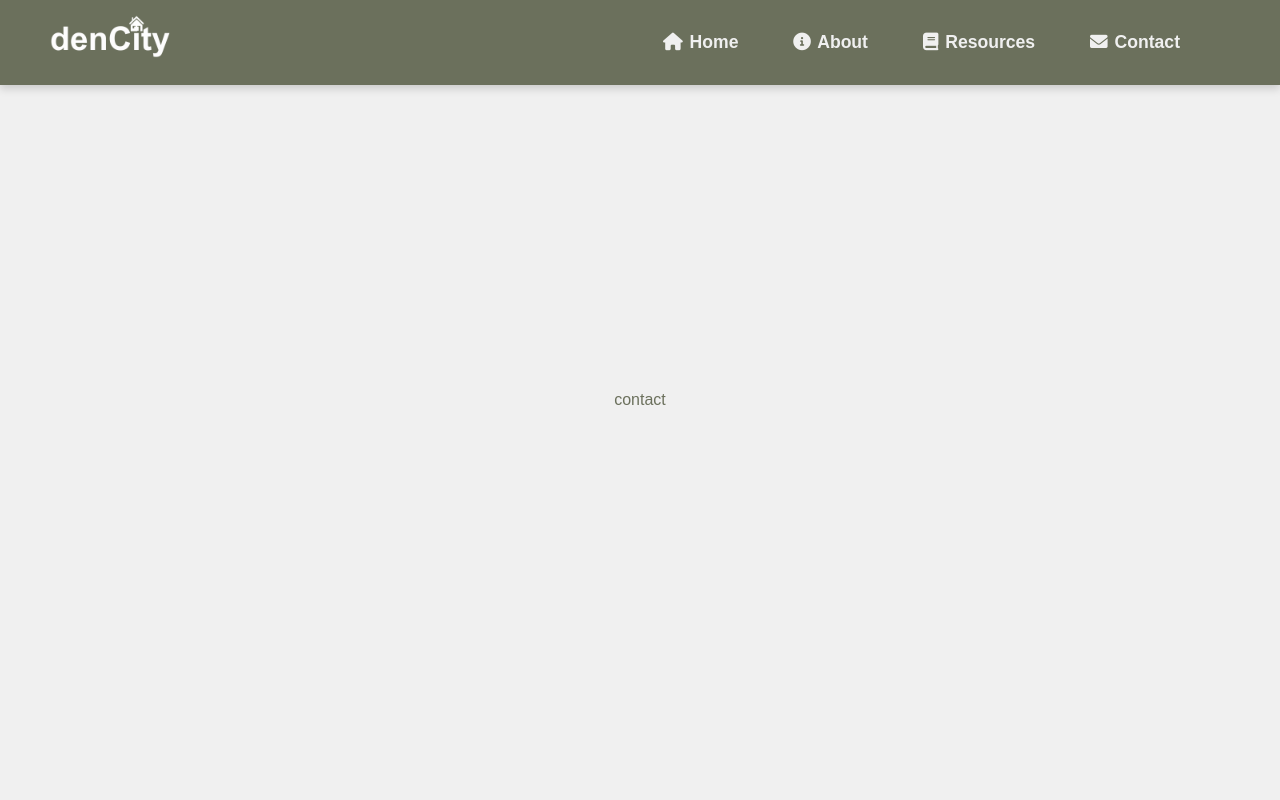
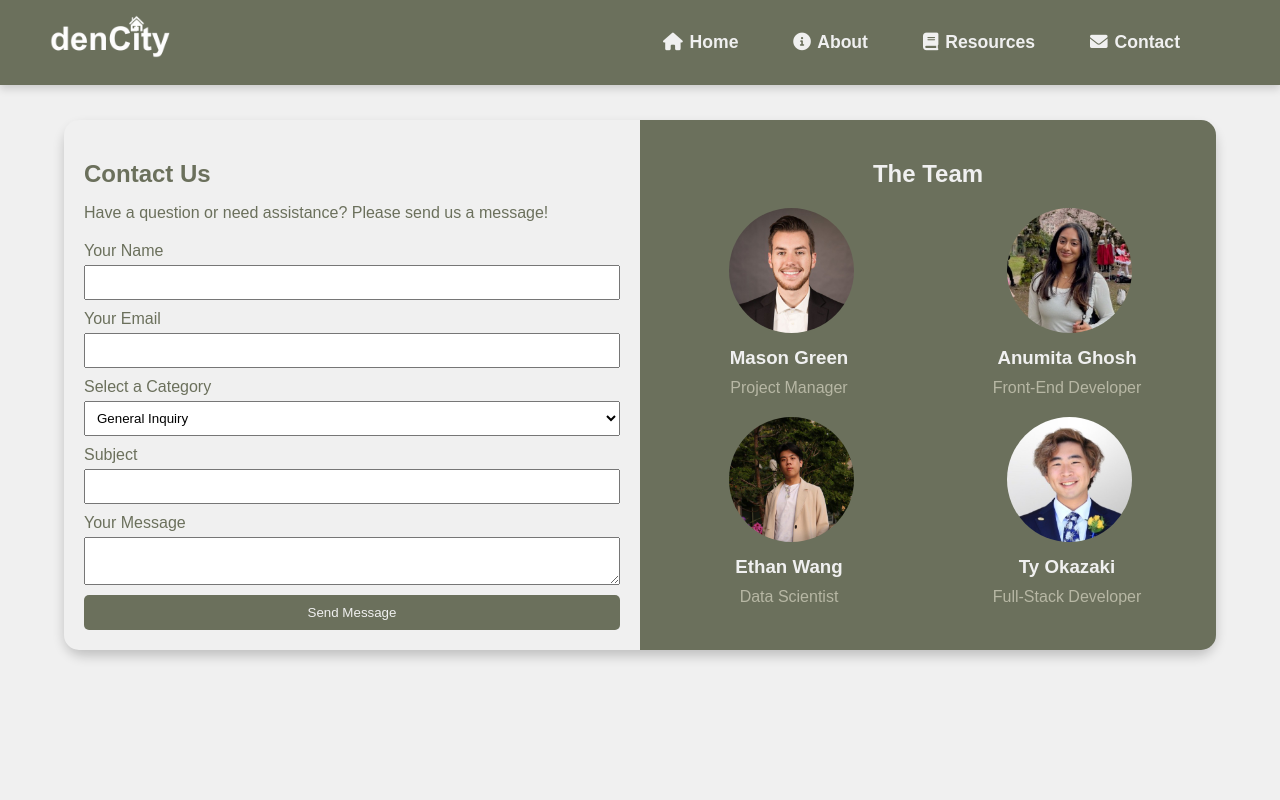
Before and after one commit to MasonGreen365/dencity, a Flask app: page /contact in a window 1280 px wide. Run offline with Flask 3, Linux system fonts and the light colour scheme; some libraries are stand-ins or nearby versions.

Commit message:
update contact section

```diff
--- a/dencity-flask/static/css/style.css
+++ b/dencity-flask/static/css/style.css
@@ -1,3 +1,4 @@
+/* ROOT */
 :root {
 	--white:#f0f0f0;
 	--clay:#cb997e;
@@ -18,6 +19,7 @@ body {
 	height:100vh;
 	align-items:center;
 }
+/* HEADER */
 .header {
 	position:fixed;
 	top:0;
@@ -56,7 +58,8 @@ body {
 .navigation i {
 	margin-right: 2px;
 }
-.container {
+/* HOME */
+.home-container {
 	width:80%;
 	display:flex;
 	flex-direction:row;
@@ -77,3 +80,104 @@ body {
 	width:80%;
 	border-left:2px solid var(--olive);
 }
+/* ABOUT */
+/* RESOURCES */
+/* CONTACT */
+.contact-container {
+    width: 90%;
+    margin: auto;
+    display: flex;
+    flex-direction: row;
+    justify-content: space-between;
+	margin-top:120px;
+	box-shadow: 0 6px 12px rgba(0,0,0,0.2);
+	border-radius: 20px;
+}
+
+.contact-form {
+    width: 48%;
+    padding: 20px;
+    background-color: var(--white);
+    border-radius: 15px 0 0 15px;
+}
+
+
+.contact-form h2 {
+    margin-bottom: 10px;
+}
+
+.contact-form p {
+    margin-bottom: 20px;
+}
+
+.contact-form form {
+    display: flex;
+    flex-direction: column;
+}
+
+.contact-form label {
+    margin-bottom: 5px;
+}
+
+.contact-form input,
+.contact-form select,
+.contact-form textarea {
+    margin-bottom: 10px;
+    padding: 8px;
+}
+
+.contact-form button {
+    padding: 10px;
+    background-color: var(--moss);
+    color: var(--white);
+    border: none;
+    border-radius: 5px;
+    cursor: pointer;
+}
+
+.team {
+    width: 48%;
+    padding: 20px;
+    background-color: var(--moss);
+    border-radius: 0 15px 15px 0;
+}
+
+.team h2 {
+	text-align: center;
+    margin-bottom: 20px;
+	color: var(--white);
+}
+
+.team-grid {
+    display: grid;
+    grid-template-columns: repeat(2, 1fr);
+    grid-gap: 20px;
+}
+
+.team-member {
+    text-align: center;
+}
+
+.team-member img {
+    width: 125px;
+    height: 125px;
+    border-radius: 50%;
+}
+
+.team-member h3 {
+	color: var(--white);
+	margin: 10px;
+}
+.team-member p {
+	color: var(--olive);
+	margin: 0px;
+}
+
+.team-member a {
+    color: var(--white);
+    margin-left: 5px;
+}
+
+.team-member a:hover {
+    color: var(--olive);
+}
--- a/dencity-flask/templates/contact.html
+++ b/dencity-flask/templates/contact.html
@@ -17,6 +17,66 @@
             <li><a href="/contact"><i class="fas fa-envelope"></i> Contact</a></li>
         </ul>
     </div>
-    contact
+    <div class="contact-container">
+        <div class="contact-form">
+            <h2>Contact Us</h2>
+            <p>Have a question or need assistance? Please send us a message!</p>
+            <form>
+                <label for="name">Your Name</label>
+                <input type="text" id="name" name="name" required>
+
+                <label for="email">Your Email</label>
+                <input type="email" id="email" name="email" required>
+
+                <label for="category">Select a Category</label>
+                <select id="category" name="category">
+                    <option value="general">General Inquiry</option>
+                    <option value="support">Technical Support</option>
+                    <option value="feedback">Feedback</option>
+                </select>
+
+                <label for="subject">Subject</label>
+                <input type="text" id="subject" name="subject" required>
+
+                <label for="message">Your Message</label>
+                <textarea id="message" name="message" required></textarea>
+
+                <button type="submit">Send Message</button>
+            </form>
+        </div>
+        <div class="team">
+            <h2>The Team</h2>
+            <div class="team-grid">
+                <div class="team-member">
+                    <a href="https://www.linkedin.com/in/masonlgreen/">
+                        <img src="{{ url_for('static', filename='img/profile1.jpg') }}" alt="Mason Green Profile">
+                    </a>
+                    <h3>Mason Green</h3>
+                    <p>Project Manager</p>
+                </div>
+                <div class="team-member">
+                    <a href="https://www.linkedin.com/in/anumita-ghosh-72b0941a8/">
+                        <img src="{{ url_for('static', filename='img/profile2.jpg') }}" alt="Anumita Ghosh Profile">
+                    </a>
+                    <h3>Anumita Ghosh</h3>
+                    <p>Front-End Developer</p>
+                </div>
+                <div class="team-member">
+                    <a href="https://www.linkedin.com/in/etzwang/">
+                        <img src="{{ url_for('static', filename='img/profile3.jpg') }}" alt="Ethan Wang Profile">
+                    </a>
+                    <h3>Ethan Wang</h3>
+                    <p>Data Scientist</p>
+                </div>
+                <div class="team-member">
+                    <a href="https://www.linkedin.com/in/tyokazaki/">
+                        <img src="{{ url_for('static', filename='img/profile4.jpg') }}" alt="Ty Okazaki Profile">
+                    </a>
+                    <h3>Ty Okazaki</h3>
+                    <p>Full-Stack Developer</p>
+                </div>
+            </div>
+        </div>
+    </div>
 </body>
 </html>
--- a/dencity-flask/templates/index.html
+++ b/dencity-flask/templates/index.html
@@ -17,7 +17,7 @@
             <li><a href="/contact"><i class="fas fa-envelope"></i> Contact</a></li>
         </ul>
     </div>
-    <div class="container">
+    <div class="home-container">
         <div class="filters">
             <h2>Filters</h2>
         </div>
```
Also changed, not shown: dencity-flask/static/img/profile1.jpg (added), dencity-flask/static/img/profile2.jpg (added), dencity-flask/static/img/profile3.jpg (added), dencity-flask/static/img/profile4.jpg (added).
